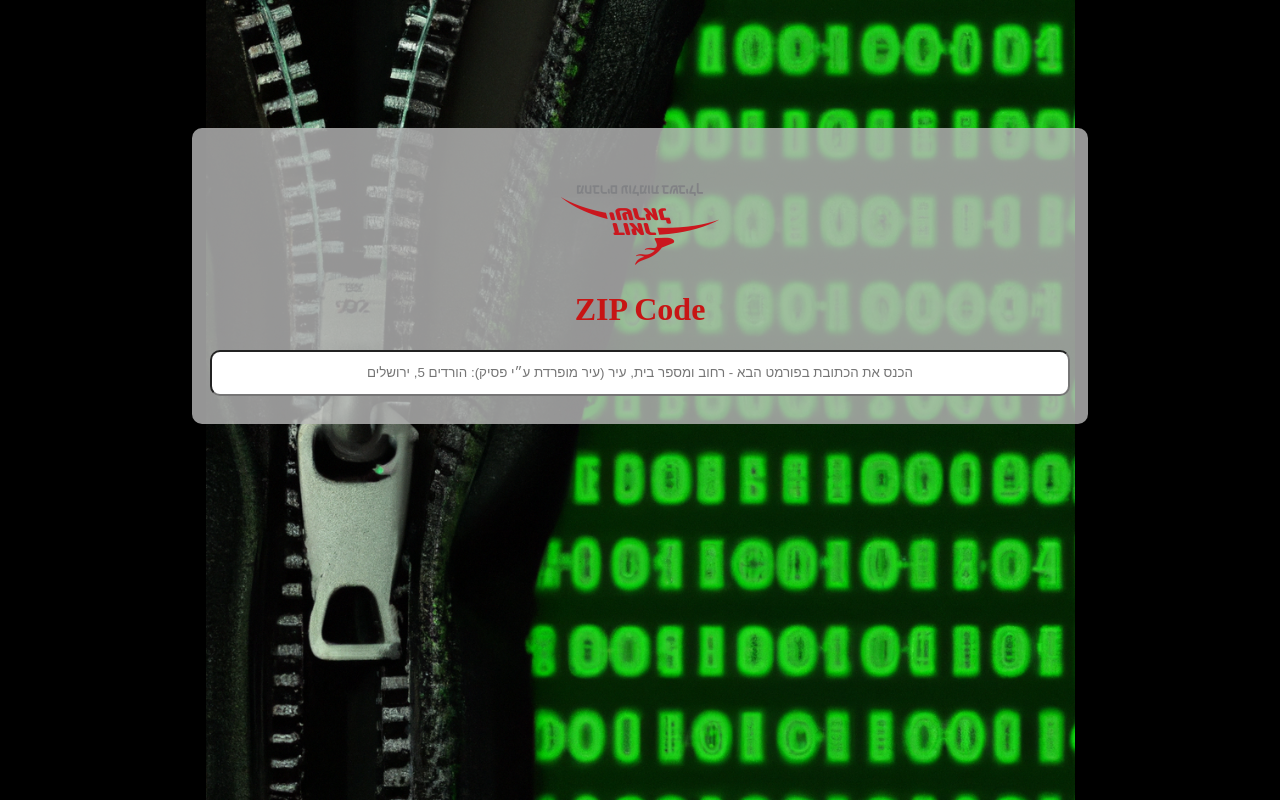
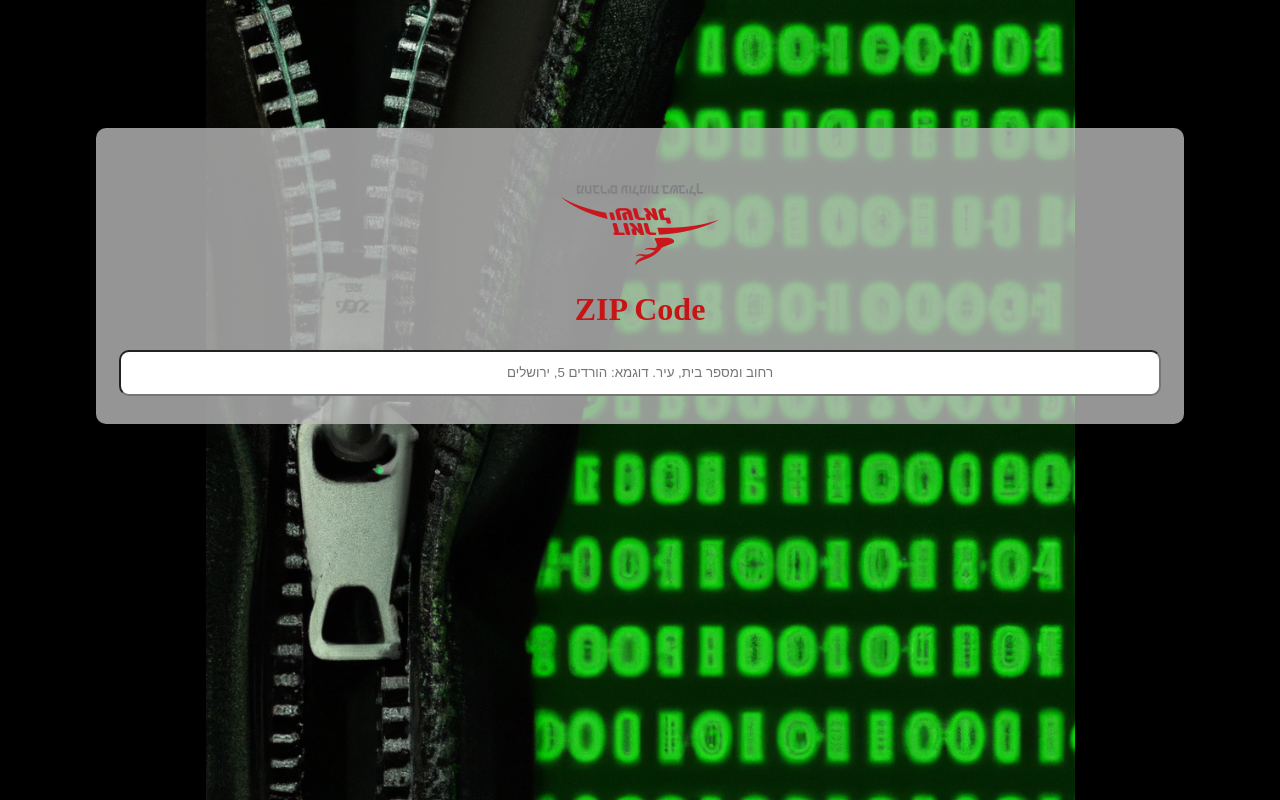
Before and after one commit to yuv-c/zip-finder, a React (Create React App) app in the folder infrastructure/client/: page / in a window 1280 px wide. Built offline with nearby package versions, Linux system fonts and the light colour scheme.

Commit message:
Refactor and pretify

```diff
--- a/infrastructure/client/src/App.css
+++ b/infrastructure/client/src/App.css
@@ -28,7 +28,7 @@ html, body, #root {
     flex-direction: column;
     align-items: center;
     width: 100%;
-    max-width: 70%;
+    max-width: 85%;
     margin-top: 10%;
     padding-bottom: 1%;
     box-sizing: border-box;
--- a/infrastructure/client/src/Input.jsx
+++ b/infrastructure/client/src/Input.jsx
@@ -18,7 +18,7 @@ export default function AddressInputField({input, setInput, onClick}) {
         value={input}
         onChange={handleInputChange}
         onKeyPress={handleKeyPress}
-        placeholder="הכנס את הכתובת בפורמט הבא - רחוב ומספר בית, עיר (עיר מופרדת ע״י פסיק): הורדים 5, ירושלים"
+        placeholder="רחוב ומספר בית, עיר. דוגמא: הורדים 5, ירושלים"
         dir={'rtl'}
       />
     </div>
--- a/infrastructure/client/src/Toast.jsx
+++ b/infrastructure/client/src/Toast.jsx
@@ -6,7 +6,7 @@ export default function Toast (){
     <>
       <ToastContainer
         position={'bottom-center'}
-        autoClose={9000}
+        autoClose={5000}
         newestOnTop={false}
         closeOnClick
         rtl={false}
```
